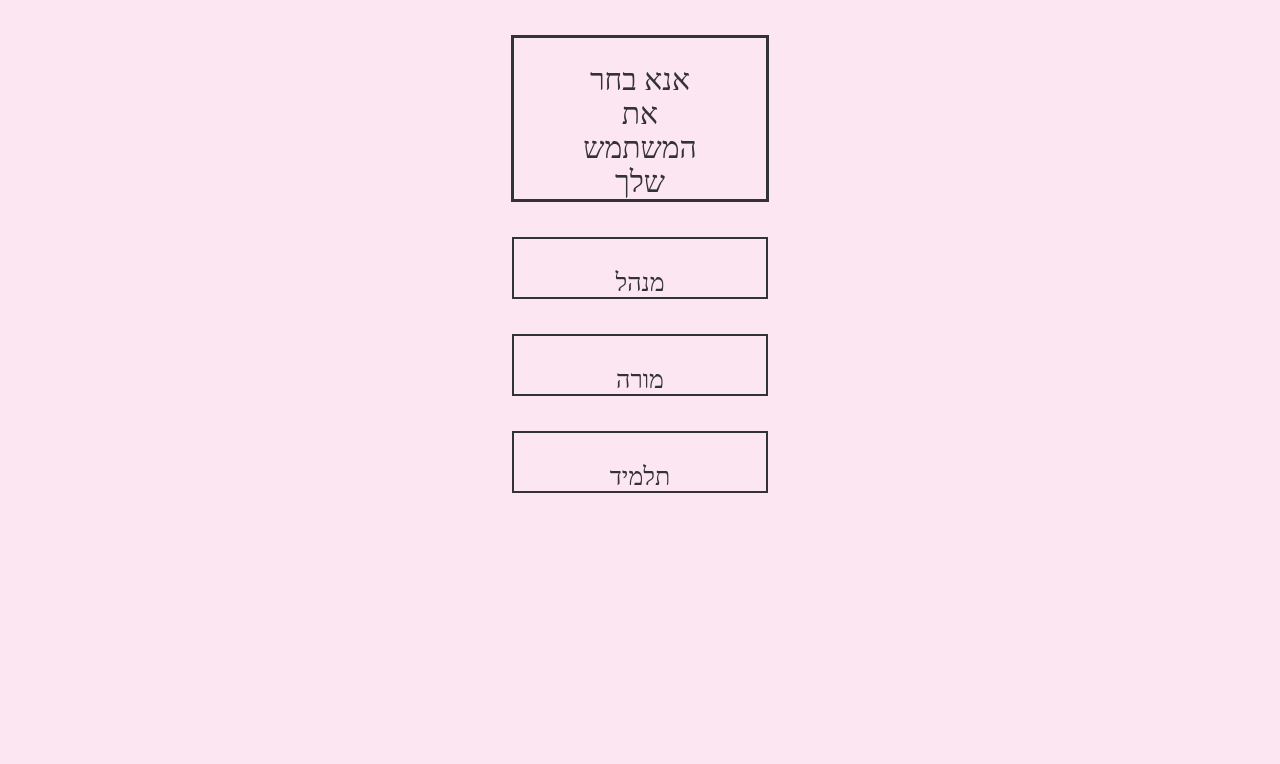
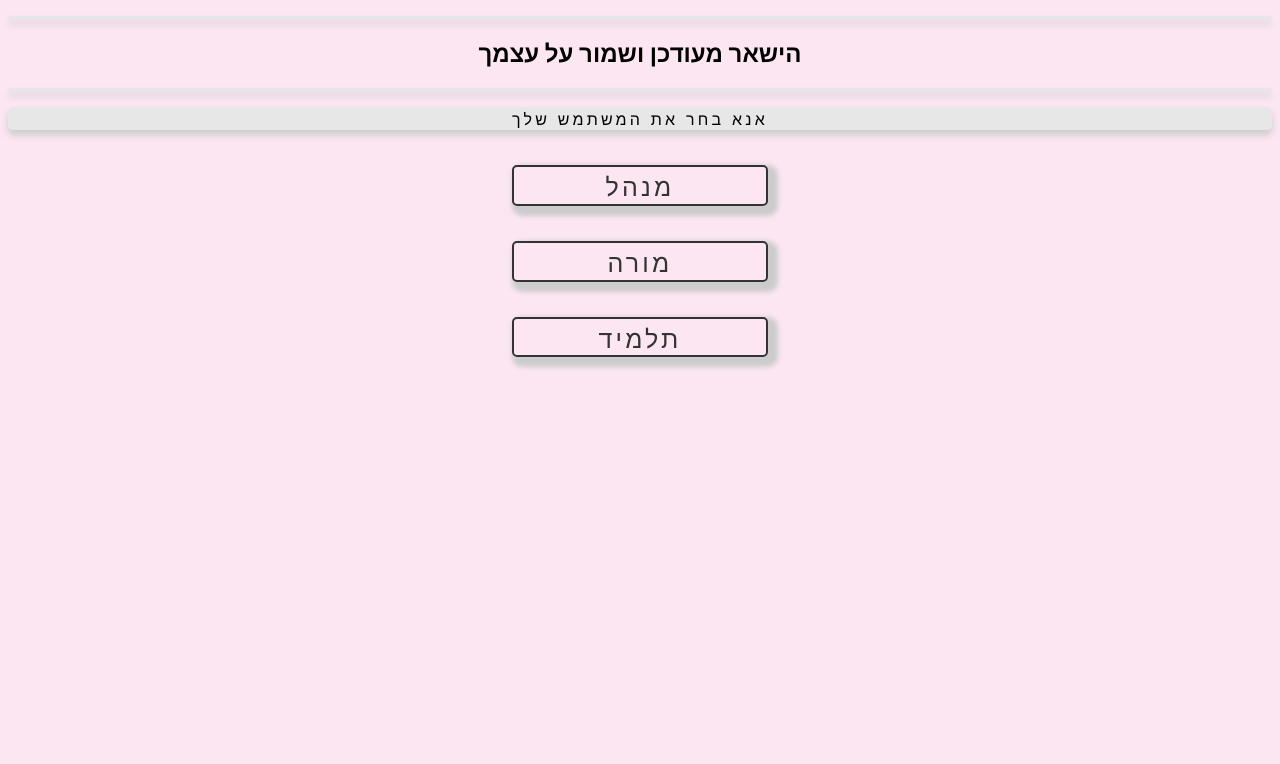
Before and after one commit to itaybe6/Corona-Project, a Django app: page /users/chooseprofile in a window 1280 px wide. Shown: the top 764 px of the page. Run offline with Django 3.2, Linux system fonts and the light colour scheme.

Commit message:
change choose and index

```diff
--- a/homepage/templates/tt.html
+++ b/homepage/templates/tt.html
@@ -32,15 +32,15 @@
             text-decoration: none;
             padding-right: 5%;
             padding-left: 5%;
-            padding-top: 15px;
+            padding-top: 5px;
             display: block;
 
 
             box-shadow: 0 5px 7px #ccc;
             text-align:center;
             letter-spacing: 0.2rem;
-            border-radius: 5px;
-            box-shadow: 0 5px 7px #ccc;
+            border-radius: 5px 5px 5px 5px;
+            box-shadow:  5px 5px 5px 5px #ccc;
         }
 
     </style>
--- a/users/templates/chooseprofile.html
+++ b/users/templates/chooseprofile.html
@@ -1,11 +1,27 @@
+<html>
+
 <html>
   <head>
-    <title>הירשמות</title>
-    <style type="text/css">
-      body {
-        background-color: rgb(252, 230, 242);
+      <style type= "text/css">
+          body{
+              font-family: -apple-system, BlinkMacSystemFont, 'Segoe UI', Roboto, Oxygen, Ubuntu, Cantarell, 'Open Sans', 'Helvetica Neue', sans-serif;
+              background: rgb(252, 230, 242);
           }
-      a {
+      p{
+          background-color:rgb(231,231,231);
+          padding-top:0.1rem;
+          padding-bottom:0.1rem;
+          border-radius: 5px;
+          box-shadow: 0 5px 7px #ccc;
+          text-align:center;
+          letter-spacing: 0.2rem;
+          margin: 1rem auto;
+
+
+      }
+      a{
+          padding-top:0.1rem;
+          padding-bottom:0.1rem;
           border: 2px solid;
           border-color: #333333;
           width: 15%;
@@ -18,32 +34,24 @@
           text-decoration: none;
           padding-right: 5%;
           padding-left: 5%;
-        padding-top: 30px;
+          padding-top: 5px;
           display: block;
+
+
+          box-shadow: 0 5px 7px #ccc;
+          text-align:center;
+          letter-spacing: 0.2rem;
+          border-radius: 5px 5px 5px 5px;
+          box-shadow:  5px 5px 5px 5px #ccc;
       }
 
-      p {
-        border: 3px solid;
-        border-color: #333333;
-        width: 15%;
-        font-size: 30px;
-        color: #333333;
-
-        text-align: top;
-        margin: 35px;
-        width: 10%;
-        text-decoration: none;
-        padding-right: 5%;
-        padding-left: 5%;
-        padding-top: 25px;
-        display: block;
-      }
   </style>
   </head>
+  <body>
+      <center>
+      <p><h2>הישאר מעודכן ושמור על עצמך</h2> </p>
 
-  <body style="text-align: center">
-    <center>
-      <p>אנא בחר את המשתמש שלך</p>
+      <p id="id2">אנא בחר את המשתמש שלך</p>
 
       <a href="manager/signup" id="id1" target="_self">מנהל</a>
       <a href="teacher/signup" id="id1" target="_self">מורה</a>
```
Also changed, not shown: homepage/templates/index.html (+21 -2 lines). Lines whose indentation alone changed are shown as unchanged.
